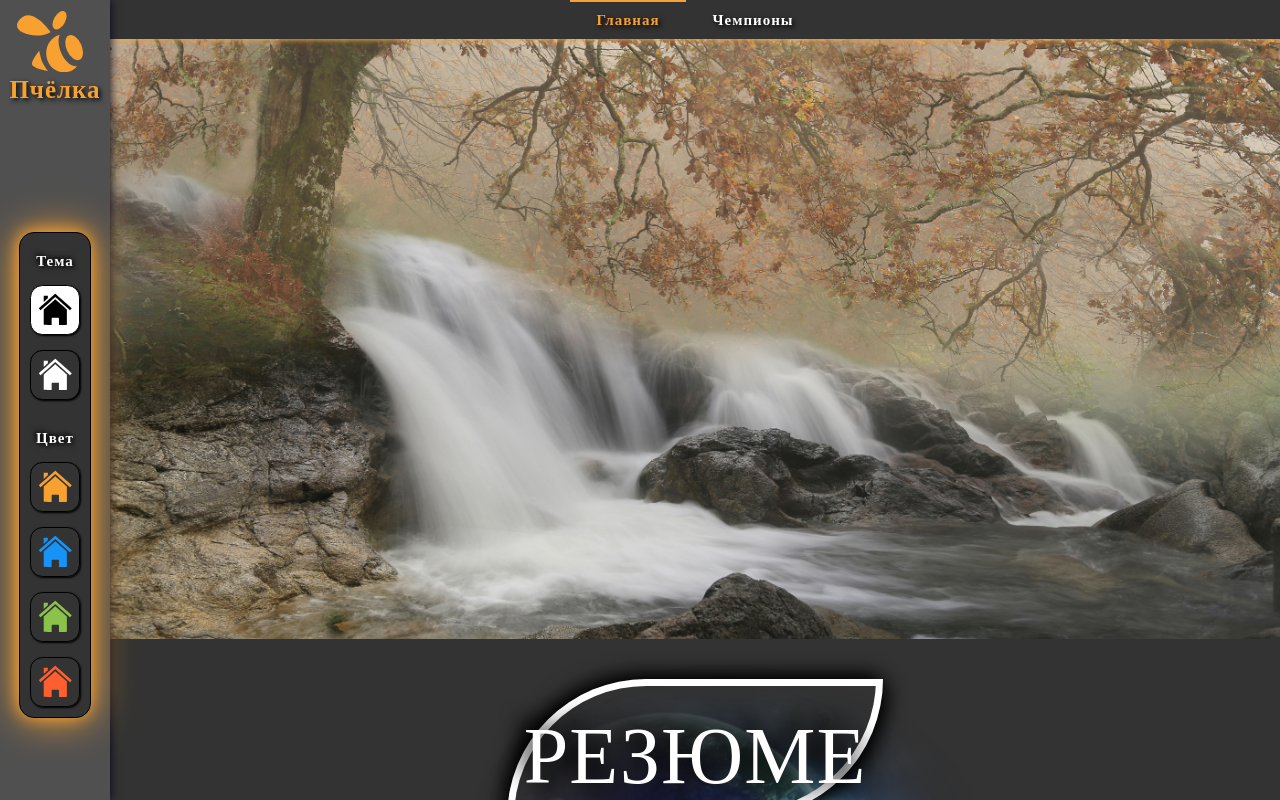
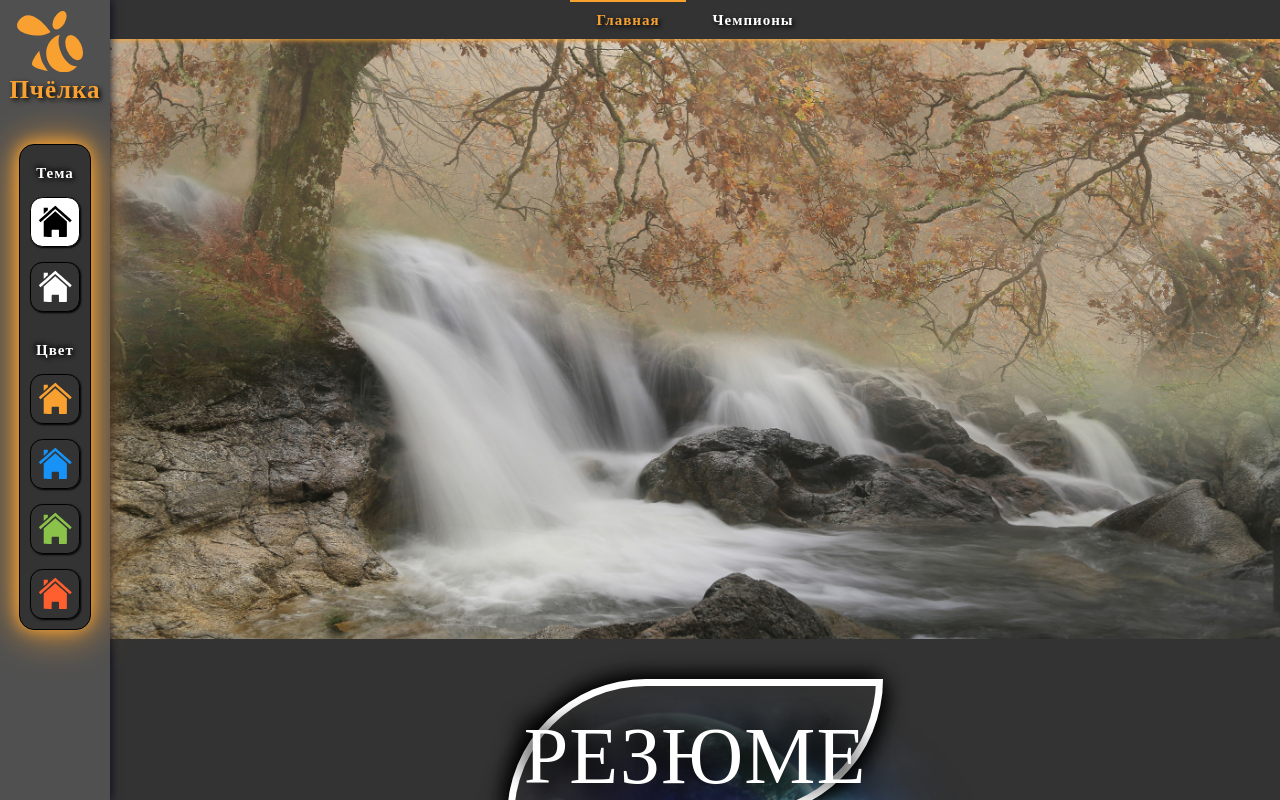
Before and after one commit to Bblchock/my-app, a React (Vite) app: page /#/ in a window 1280 px wide. Shown: the top 800 px of the page. Built offline with nearby package versions, Linux system fonts and the light colour scheme; a web font is replaced by a local one.

Commit message:
Правка расположения панельки темы

```diff
--- a/src/css/_aside.scss
+++ b/src/css/_aside.scss
@@ -56,8 +56,7 @@
 	&__switch {
 		display: flex;
 		flex-direction: column;
-		position: relative;
-		top: 16vh;
+    margin-top: 40px;
 		text-align: center;
 		border: 1px solid black;
 		padding: 20px 10px 10px 10px;
```
